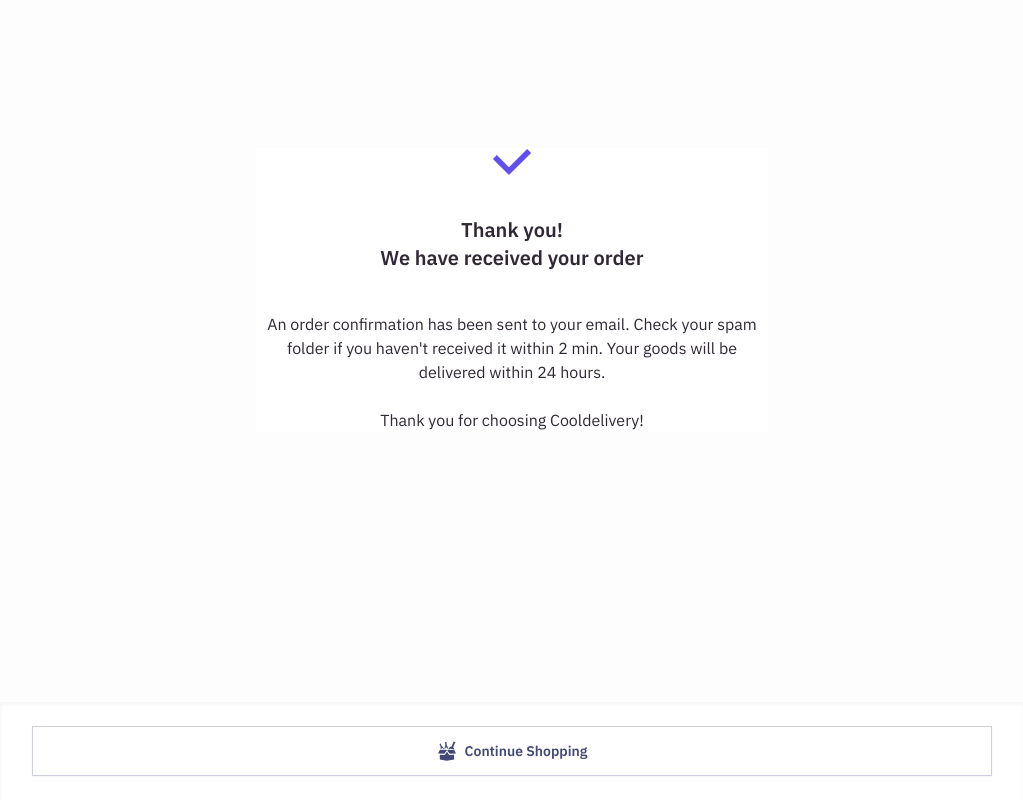
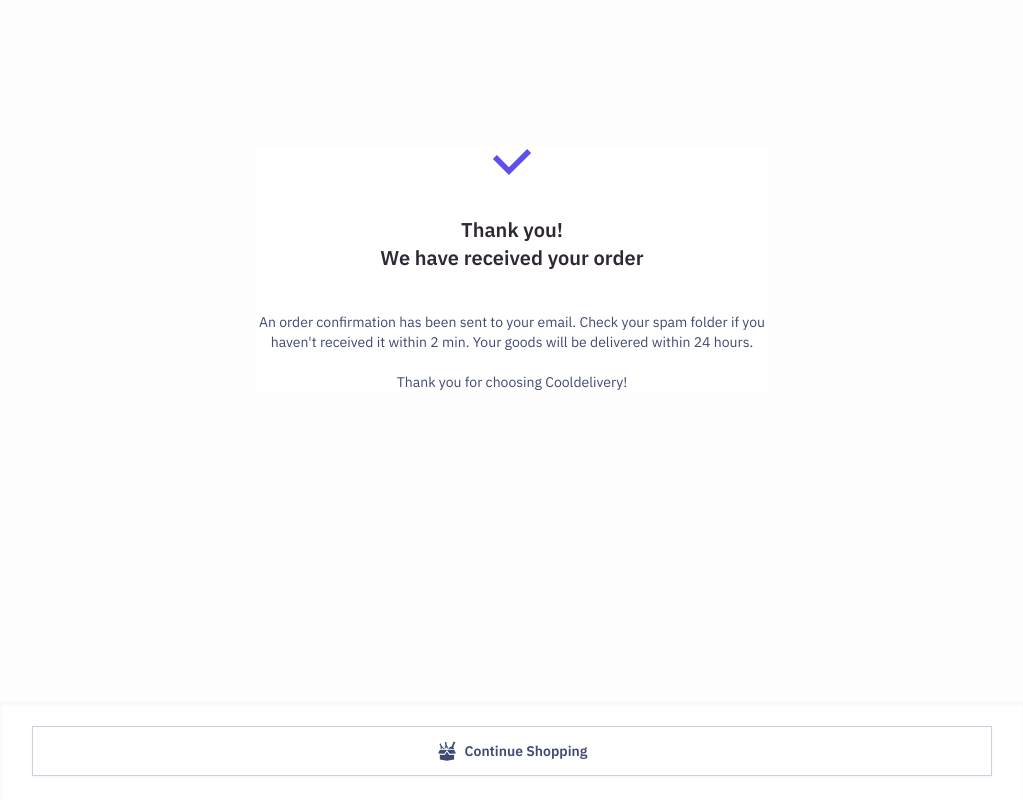
Before and after one commit to criipto/demo-cool-delivery-react, a React (Vite) app: page /checkout/completed in a window 1280 px wide. Shown: the whole page, without its empty margins (128-1151 px from the left). Built offline with nearby package versions, Linux system fonts and the light colour scheme; what @criipto/verify-react would draw is missing.

Commit message:
Fix styling of flavor text on checkout completed page

```diff
--- a/src/pages/CheckoutCompletedPage.tsx
+++ b/src/pages/CheckoutCompletedPage.tsx
@@ -14,7 +14,7 @@ export function CheckoutCompletedPage(): ReactElement {
           <br />
           We have received your order
         </h1>
-        <p className="max-w-lg">
+        <p className="max-w-lg text-sm text-light-blue-800">
           An order confirmation has been sent to your email. Check your spam
           folder if you haven't received it within 2 min. Your goods will be
           delivered within 24 hours.
```
